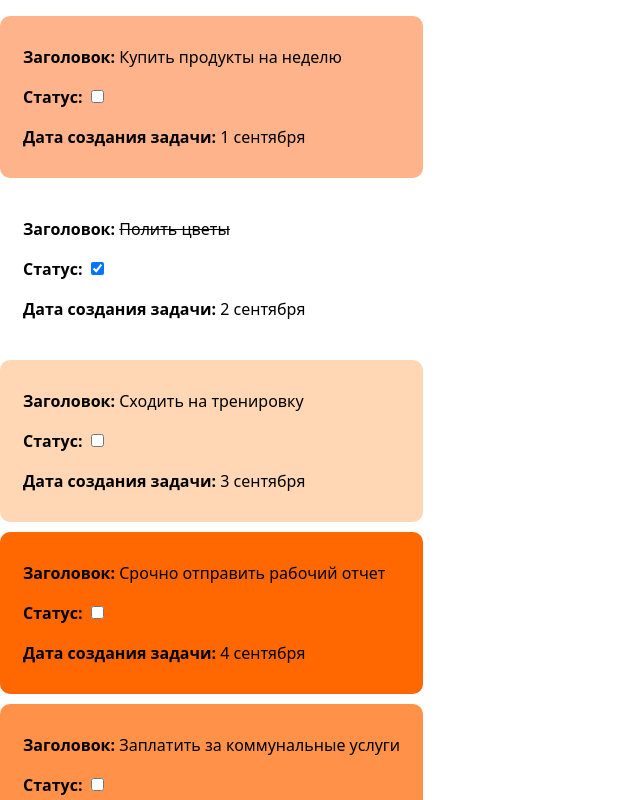
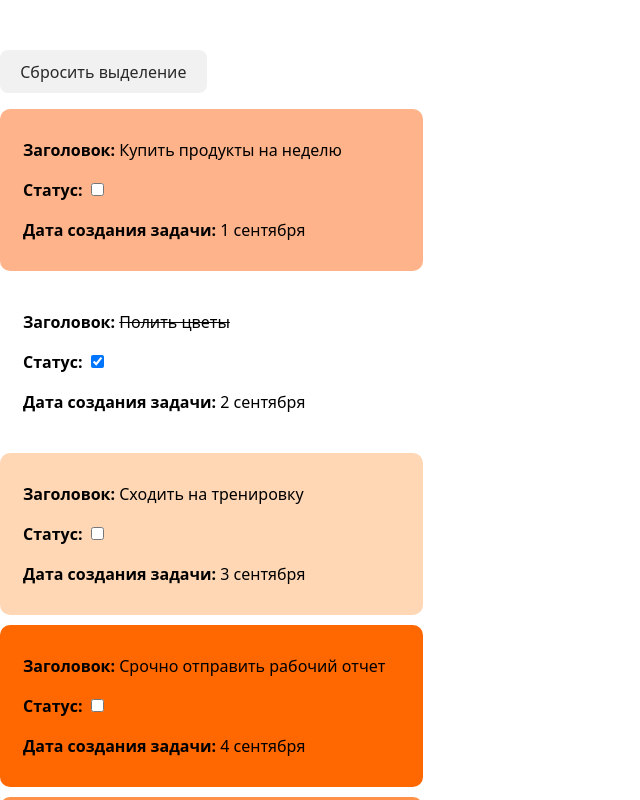
Before and after one commit to itsmesabyrzhan/trelly, a React (Vite) app: page / in a window 1280 px wide. Shown: the top 800 px of the page, without its empty margins (0-640 px from the left). Built offline with nearby package versions, Linux system fonts and the light colour scheme.

Commit message:
add reset selection button for task highlighting

```diff
--- a/src/App.tsx
+++ b/src/App.tsx
@@ -61,6 +61,16 @@ export function App() {
 
   return (
     <>
+      <button
+        onClick={ () => setSelectedTaskId(0) }
+        style={ {
+          color: '#292929',
+          backgroundColor: '#f1f1f1',
+          marginTop: '50px',
+        } }
+      >
+        Сбросить выделение
+      </button>
       <ul>
         { tasks.map((task) => {
           return (
@@ -69,6 +79,8 @@ export function App() {
               style={ {
                 backgroundColor: priorityColors[task.priority],
                 border: selectedTaskId === task.id ? '3px solid dodgerblue' : '3px solid transparent',
+                transitionDuration: '0.3s',
+                cursor: 'pointer',
               } }
               onClick={ () => {
                 setSelectedTaskId(prevId => (prevId === task.id ? 0 : task.id))
```
